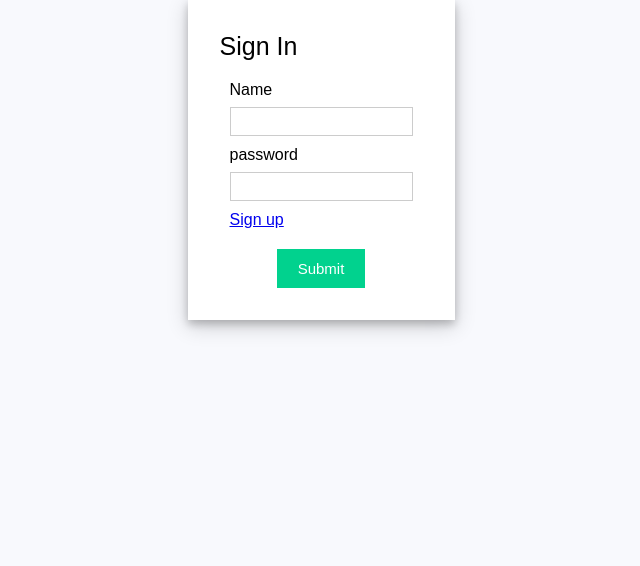
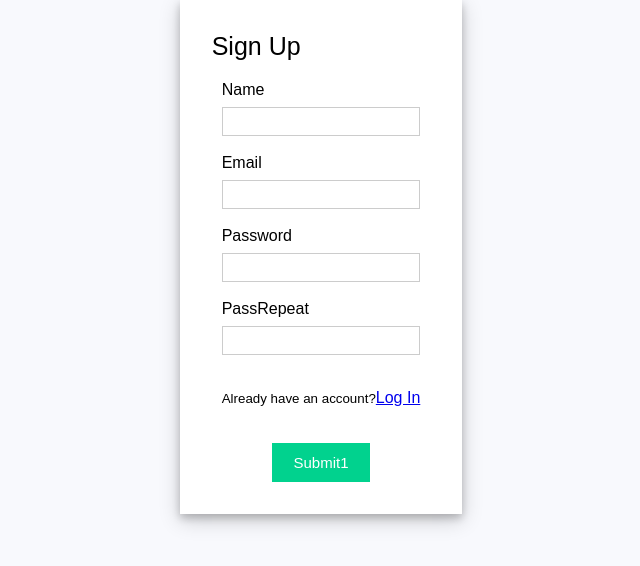
Before and after one commit to Arman199116/redux-login, a React (Create React App) app: page / in a window 1280 px wide. Shown: the top 566 px of the page, without its empty margins (319-959 px from the left). Built offline with nearby package versions, Linux system fonts and the light colour scheme; what chartjs-plugin-crosshair would draw is missing.

Commit message:
to be commited

```diff
--- a/src/App.js
+++ b/src/App.js
@@ -9,7 +9,7 @@ import SignUp from "./components/SignUp";
 function App() {
     const { isExists, signUp } = useSelector(selectCheckObj);
 
-    return <>{signUp ? <SignUp /> : isExists ? <Dashboard /> : <Login />}</>;
+    return <>{1 ? <SignUp /> : 0 ? <Dashboard /> : <Login />}</>;
 }
 
 export default App;
--- a/src/components/Login.js
+++ b/src/components/Login.js
@@ -6,7 +6,7 @@ import Message from "./../components/Message";
 import ClipLoader from 'react-spinners/ClipLoader';
 
 function Login() {
-    const {incorrectEmOrPass, isLoading} = useSelector(selectCheckObj);
+    const {incorrectEmOrPass, isLoading, } = useSelector(selectCheckObj);
 
     let MemoForm = useMemo(() => <SignInForm />, []);
 
--- a/src/components/SignUp.js
+++ b/src/components/SignUp.js
@@ -1,12 +1,12 @@
 import React, { useState } from "react";
 import { useSelector, useDispatch } from "react-redux";
-import { selectCheckObj, signUp, showLoading  } from "./../redux/store";
+import {setUserState, selectCheckObj, signUp, showLoading  } from "./../redux/store";
 import ClipLoader from "react-spinners/ClipLoader";
 import Submit from "../components/inputs/Submit";
 import { Link } from "react-router-dom";
 import Message from './Message';
 import { getDatalocal } from "./../functions/getData";
-import {addDataToLocalstorage} from './../functions/addDataToLocalstorage'
+//import {addDataToLocalstorage} from './../functions/addDataToLocalstorage'
 
 function SignUp() {
     const dispatch = useDispatch();
@@ -33,8 +33,7 @@ function SignUp() {
         };
 
         if (Object.keys(formErrors).length === 0) {
-            dispatch(
-                showLoading({
+            dispatch(showLoading({
                     type: "SHOWLOADING",
                     isLoading: true,
                 })
@@ -47,7 +46,10 @@ function SignUp() {
                 });
             }
             await submitForm();
-            addDataToLocalstorage({ data });
+            dispatch(setUserState({
+                type : 'ADD',
+                user : data
+            }));
         }
         dispatch(
             showLoading({
--- a/src/components/dashboard/Dashboard.js
+++ b/src/components/dashboard/Dashboard.js
@@ -1,13 +1,16 @@
 import React  from "react";
 import { useDispatch } from "react-redux";
-import { clearStateUser } from "../../redux/store";
+import { checkUserExists } from "../../redux/store";
 import UserInfo from "./UserInfo";
 import ChartJS from "./../reactchartjs/ReactChartJS";
 
 function Dashboard() {
     const handleSubmit = (e) => {
         e.preventDefault();
-        dispatch(clearStateUser({type : "DELETE"}));
+        dispatch(checkUserExists({
+            type : "ISEXISTS",
+            isExists : false
+        }));
     }
     const dispatch = useDispatch();
 
--- a/src/components/dashboard/UserInfo.js
+++ b/src/components/dashboard/UserInfo.js
@@ -4,7 +4,7 @@ import {  setUserState } from "../../redux/store";
 import { useSelector, useDispatch } from "react-redux";
 
 const UserInfo = ({handleSubmit}) => {
-    const user = useSelector(state => state.user);
+    const user = useSelector(state => state.users);
     const dispatch = useDispatch();
     const inputRef = useRef();
     const buttonRef = useRef();
@@ -38,7 +38,10 @@ const UserInfo = ({handleSubmit}) => {
                     if (validate(elInput.value)) {
                         dispatch(setUserState({
                             type : 'CHANGEEMAIL',
-                            email : elInput.value
+                            email : {
+                                new : elInput.value,
+                                old : user.email
+                            }
                         }))
                     }
                 }
@@ -58,7 +61,7 @@ const UserInfo = ({handleSubmit}) => {
             eltSubmit.removeEventListener('click', handleChangeEmail)
         }
 
-    }, [emailMessage,dispatch, user.email])
+    }, [emailMessage, dispatch, user.email])
 
     return (
         <div className="user-info">
--- a/src/components/forms/SignInForm.js
+++ b/src/components/forms/SignInForm.js
@@ -1,19 +1,41 @@
-import { useDispatch } from "react-redux";
+import { useDispatch, useSelector } from "react-redux";
 import { handleSubmit } from "../../functions/formSubmit";
 import { Link } from "react-router-dom";
-import { signUp } from "./../../redux/store";
+import { signUp, checkUserExists } from "./../../redux/store";
+import { useRef, useState } from "react";
 
 export const SignInForm = () => {
-    const dispach = useDispatch();
+    const inpRef = useRef();
+    const dispatch = useDispatch();
+    const [userEmail, setUserEmail] = useState('');
+    //console.log(user);
+     let user = useSelector(state => state.users[userEmail])
+     console.log(user);
+    // const handleSubmit = (e) => {
+    //     e.preventDefault();
+    //     const { email, password } = e.target;
+    //     if (user && user.email === email.value){
+    //         if (user.password == password.value) {
+    //             dispatch(checkUserExists({
+    //                 type : 'ISEXISTS',
+    //                 isExists : true
+    //             }))
+    //         }
+    //     }
+    // }
+
+
 
     return (
-        <form onSubmit={(e) => handleSubmit(e, dispach)}>
+        <form onSubmit={(e) => { handleSubmit(e, dispatch)} }>
 
             <div className="input-container">
                 <label>Name</label>
                 <input
+                    ref={inpRef}
                     type="email"
                     name="email"
+                    onChange={(e) => setUserEmail(e.target.value) }
                     required
                 />
             </div>
@@ -28,7 +50,7 @@ export const SignInForm = () => {
             <div
                 className="input-container"
                 onClick={(e) => {
-                    dispach(
+                    dispatch(
                         signUp({
                             type: "SIGNUP",
                             signUp: true,
--- a/src/components/reactchartjs/ReactChartJS.js
+++ b/src/components/reactchartjs/ReactChartJS.js
@@ -41,7 +41,7 @@ function ChartJS_2() {
             setData(dayData);
         }
 
-        //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
+
 
     },[days]);
     useEffect(() => {
--- a/src/functions/formSubmit.js
+++ b/src/functions/formSubmit.js
@@ -1,55 +1,51 @@
 import {getDatalocal} from './getData';
-import { setUserState, signUp, showLoading} from '../redux/store';
+import { signUp, showLoading} from '../redux/store';
 
-export const handleSubmit = async (e, dispach) => {
+export const handleSubmit = async (e, dispatch, user) => {
+    //let user = useSelector( state => state.users[email.value]);
     e.preventDefault();
 
     const { email, password } = e.target;
-    let user = getDatalocal(email.value);
-    dispach(signUp({
+    console.log(user);
+    dispatch(signUp({
         type : 'INCORRECT',
         incorrectEmOrPass : false
     }));
-    function submitForm() {
-        dispach(showLoading({
-            type : 'SHOWLOADING',
-            isLoading : true
-        }))
-        return new Promise((resolve) => {
-            setTimeout(() => {
-                resolve()
-            }, 500);
-        })
-    }
-    await submitForm();
+    // function submitForm() {
+    //     dispatch(showLoading({
+    //         type : 'SHOWLOADING',
+    //         isLoading : true
+    //     }))
+    //     return new Promise((resolve) => {
+    //         setTimeout(() => {
+    //             resolve()
+    //         }, 500);
+    //     })
+    // }
+    // await submitForm();
 
     if (user !== null) {
-        user = JSON.parse(user);
         if (password.value === user.password ) {
-            dispach(setUserState({
-                type : 'ADD',
-                user : user
-            }));
-            dispach(showLoading({
+            dispatch(showLoading({
                 type : 'SHOWLOADING',
                 isLoading : false
             }))
             return;
         }
-        dispach(showLoading({
+        dispatch(showLoading({
             type : 'SHOWLOADING',
             isLoading : false
         }))
-        dispach(signUp({
+        dispatch(signUp({
             type : 'INCORRECT',
             incorrectEmOrPass : false
         }));
     }
-    dispach(signUp({
+    dispatch(signUp({
         type : 'INCORRECT',
         incorrectEmOrPass : true
     }));
-    dispach(showLoading({
+    dispatch(showLoading({
         type : 'SHOWLOADING',
         isLoading : false
     }))
--- a/src/redux/store.js
+++ b/src/redux/store.js
@@ -1,14 +1,11 @@
 import { configureStore, createSlice } from '@reduxjs/toolkit';
+import thunk from 'redux-thunk';
 
 const userState = createSlice({
     name : "user",
 
     initialState : {
-        user : {
-            name : '',
-            email : '',
-            password : '',
-        },
+        users : {},
         check : {
             isExists : false,
             incorrectEmOrPass : false,
@@ -24,23 +21,27 @@ const userState = createSlice({
         setUserState : (state, action) => {
             switch (action.payload.type) {
                 case 'ADD':
-                    state.user = action.payload.user;
-                    state.check.incorrectEmOrPass = false;
-                    state.check.isExists = true;
-                    state.check.signUp = false;
-                    break;
+                    let a = action.payload.user.email;
+console.log(  a   );
+                    return {
+                        ...state,
+                        users: {
+                            ...state.users,
+                            [a] : action.payload.user,
+                        }
+                    }
                 case 'CHANGEEMAIL':
-                    state.user.email = action.payload.email;
+                    state.users[action.payload.email.old] = action.payload.email.new;
                     break;
                 default:
                     break;
 
             }
         },
-        clearStateUser : (state, action) => {
+        checkUserExists : (state, action) => {
             switch (action.payload.type) {
-                case 'DELETE':
-                    state.check.isExists = false;
+                case 'ISEXISTS':
+                    state.check.isExists = action.payload.isExists;
                     break;
                 default:
                     break;
@@ -87,7 +88,7 @@ const userState = createSlice({
 })
 
 export const selectCheckObj = (state) => state.check;
-export const {setUserState, clearStateUser, signUp, showLoading, changeDays} = userState.actions;
+export const {setUserState, checkUserExists, signUp, showLoading, changeDays} = userState.actions;
 const store = configureStore({
     reducer : userState.reducer ,
     middleware: (getDefaultMiddleware) => getDefaultMiddleware({
```
